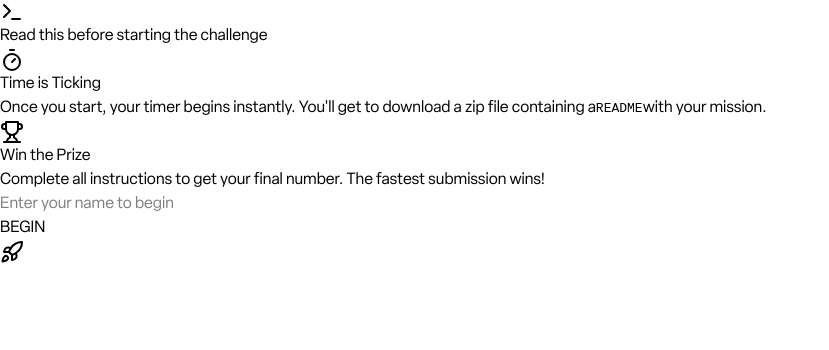
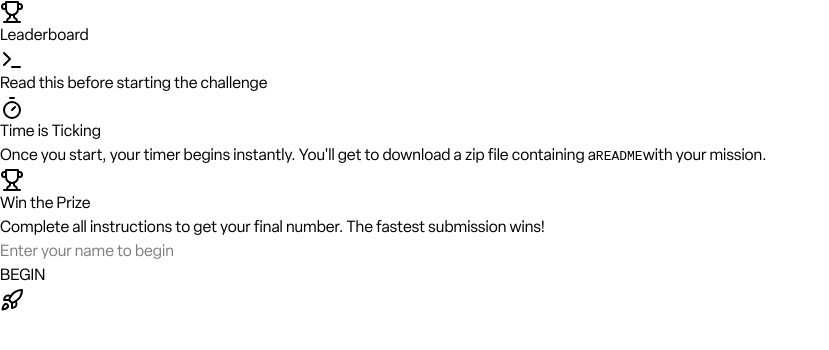
Before and after one commit to lawandothman/obscura, a Next.js app in the folder apps/web/: page / in a window 1280 px wide. Shown: the top 350 px of the page, without its empty margins (0-829 px from the left). Built offline with nearby package versions, Linux system fonts and the light colour scheme.

Commit message:
add leaderboard button

```diff
--- a/apps/web/app/layout.tsx
+++ b/apps/web/app/layout.tsx
@@ -3,6 +3,7 @@ import localFont from 'next/font/local';
 import '@workspace/ui/globals.css';
 import { Providers } from '@/components/providers';
 import type { Metadata } from 'next';
+import { LeaderboardButton } from '@/components/leaderboard-button';
 
 const elza = localFont({
   src: [
@@ -53,6 +54,7 @@ export default function RootLayout({
             <div className="absolute -top-24 -left-24 w-96 h-96 bg-lottie-pink rounded-full opacity-10 blur-3xl" />
             <div className="absolute -bottom-24 -right-24 w-96 h-96 bg-lottie-pink rounded-full opacity-10 blur-3xl" />
 
+            <LeaderboardButton />
             <div className="container mx-auto px-4 py-16 max-w-3xl relative">{children}</div>
           </div>
         </Providers>
--- /dev/null
+++ b/apps/web/components/leaderboard-button.tsx
@@ -0,0 +1,27 @@
+'use client';
+
+import { Trophy } from 'lucide-react';
+
+import { Button } from '@workspace/ui/components/button';
+import Link from 'next/link';
+import { usePathname } from 'next/navigation';
+
+export function LeaderboardButton() {
+  const pathname = usePathname();
+  if (pathname === '/leaderboard') return null;
+
+  return (
+    <div className="absolute top-4 right-4 z-10">
+      <Button
+        variant="outline"
+        className="border-lottie-pink/20 hover:bg-lottie-pink/10 cursor-pointer"
+        asChild
+      >
+        <Link href="/leaderboard">
+          <Trophy className="w-5 h-5 text-lottie-pink" />
+          <span className="font-medium">Leaderboard</span>
+        </Link>
+      </Button>
+    </div>
+  );
+}
```
Also changed, not shown: apps/web/app/leaderboard/page.tsx (indentation only).
